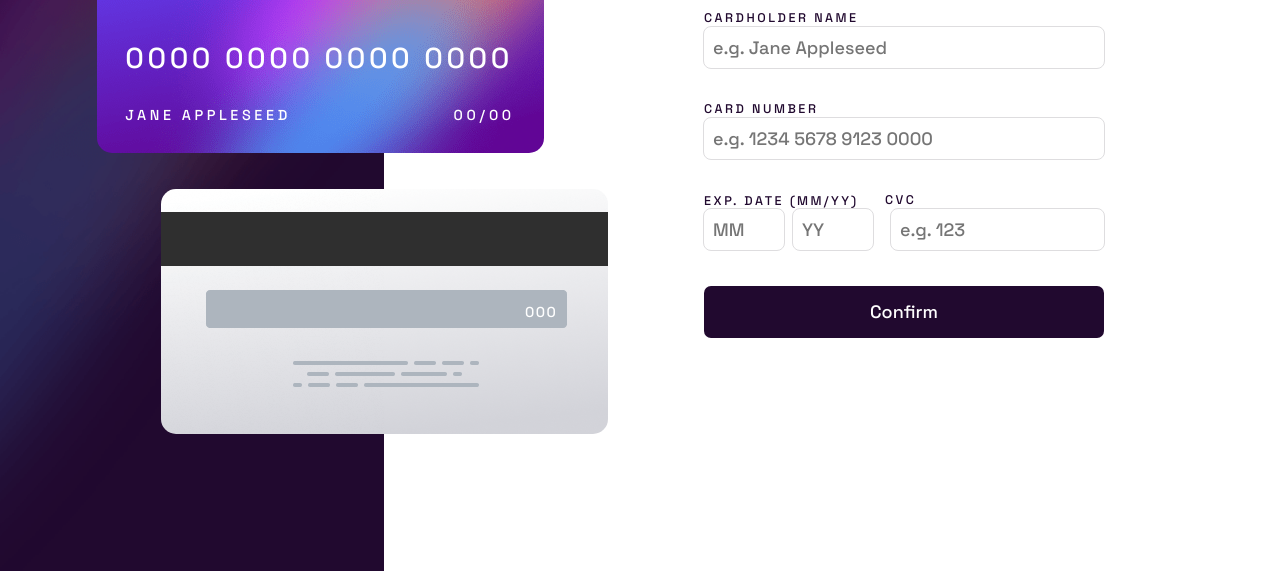
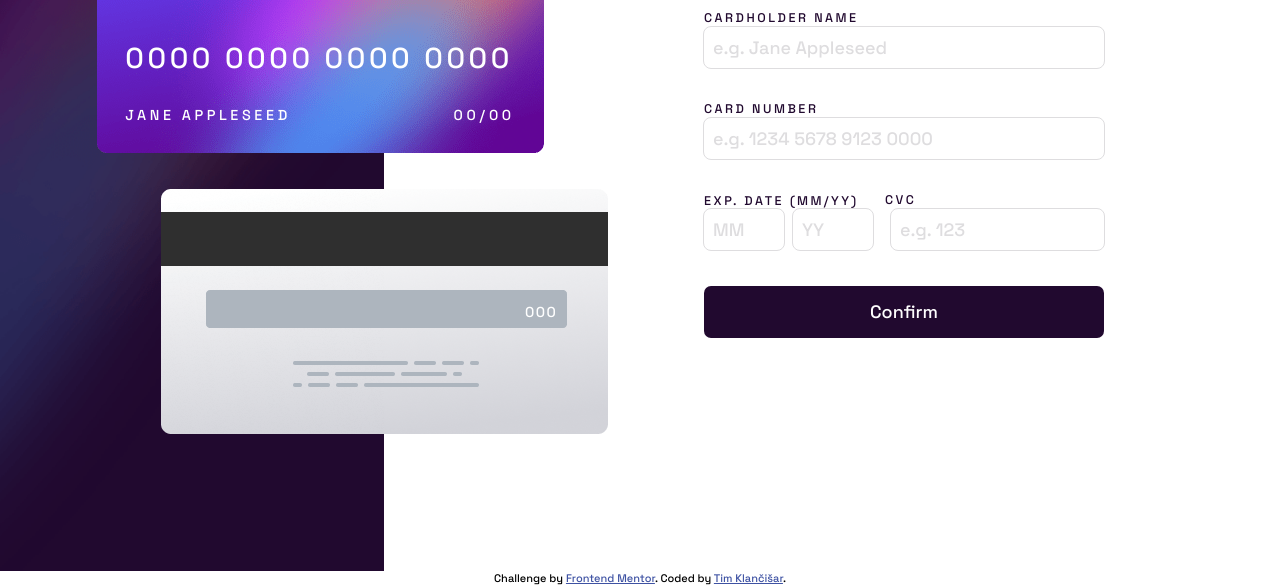
Before and after one commit to TimKlancisar/Frontend-mentor-challenges, a plain HTML site: page Interactive card details/index.html in a window 1280 px wide. Shown: the part 229-814 px from the top of the page. Drawn offline with nearby package versions, Linux system fonts and the light colour scheme.

Commit message:
html validator corrections

```diff
--- a/Interactive card details/index.html
+++ b/Interactive card details/index.html
@@ -6,17 +6,17 @@
 
   <link rel="icon" type="image/png" sizes="32x32" href="./images/favicon-32x32.png">
   <link rel="stylesheet/less" type="text/css" href="styles.less" />
-  <script src="less.js" type="text/javascript"></script>
   <title>Frontend Mentor | Interactive card details form</title>
   <style>
     .attribution { font-size: 11px; text-align: center; }
     .attribution a { color: hsl(228, 45%, 44%); }
   </style>
+  <script src="https://cdnjs.cloudflare.com/ajax/libs/less.js/4.1.3/less.js"></script>
 </head>
 <body>
   <main class="card_details">
     <div class="card_details__display">
-      <span class="card_details__card-front">
+      <div class="card_details__card-front">
         <div>
           <img src="./images/card-logo.svg" alt="card-logo" />
         </div>
@@ -33,12 +33,12 @@
             </div>
           </div>
         </div>
-      </span>
-      <span class="card_details__card-back">
+      </div>
+      <div class="card_details__card-back">
         <div id="display-cvc">
           000
         </div>
-      </span>
+      </div>
     </div>
     <div class="card_details__form">
       <div id="success">
@@ -89,17 +89,10 @@
       </form>
     </div>
   </main>
-
-  <!-- Completed state start -->
-
-  <!--Thank you!
-  We've added your card details
-  Continue
-
   <div class="attribution">
     Challenge by <a href="https://www.frontendmentor.io?ref=challenge" target="_blank">Frontend Mentor</a>.
-    Coded by <a href="#">Your Name Here</a>.
-  </div>-->
+    Coded by <a href="https://www.frontendmentor.io/profile/TimKlancisar">Tim Klančišar</a>.
+  </div>
   <script src="./script.js"></script>
   <script>listeners();</script>
 </body>
--- a/Interactive card details/script.js
+++ b/Interactive card details/script.js
@@ -62,7 +62,6 @@ const finalCheck = (e) => {
         warning.textContent = "warning"
         warning.style.visibility = "hidden"
     })
-    console.log(constants.inputs[1].value)
     if (constants.inputs[0].value === "") {
         constants.warnings[0].textContent = "Can't leave empty!";
         constants.warnings[0].style.visibility = "visible";
--- a/Interactive card details/styles.less
+++ b/Interactive card details/styles.less
@@ -157,6 +157,9 @@ body {
             &:focus {
                 outline: 1px solid @dark-violet !important;
             }
+            &::placeholder {
+                color: @lightgray-violet;
+            }
         }
         fieldset {
             .flex();
@@ -166,6 +169,9 @@ body {
                 gap: .5em;
                 input {
                     width: 80px !important;
+                    &::placeholder {
+                        color: @lightgray-violet
+                    }
                 }
             }
         }
@@ -200,9 +206,6 @@ body {
 
 /* Media Queries */
 @media screen and (max-width: 950px) {
-    .credit-card {
-
-    }
     .card_details {
         flex-direction: column;
         align-items: center;
```
